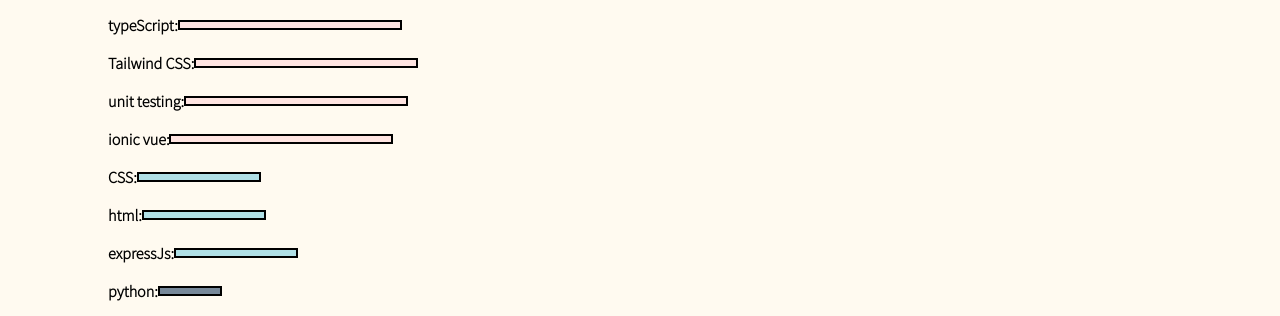
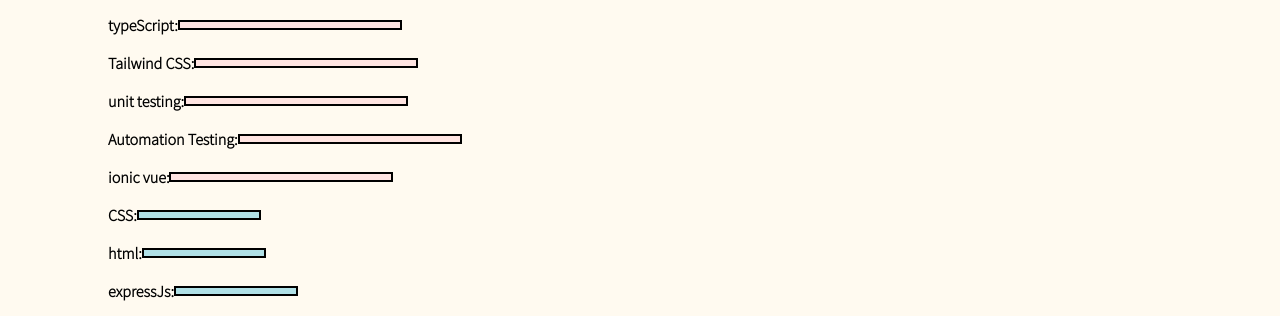
Before and after one commit to areebashraf180/areebashraf180, a plain HTML site: page intro.html in a window 1280 px wide. Shown: the part 473-789 px from the top of the page. Drawn offline with Linux system fonts and the light colour scheme; a web font is replaced by a local one.

Commit message:
added automation testing

```diff
--- a/intro.html
+++ b/intro.html
@@ -81,6 +81,9 @@
                     <div class="skillItem">unit testing: <div class="skill hundred"></div>
                     </div>
                     <br>
+                    <div class="skillItem">Automation Testing: <div class="skill hundred"></div>
+                    </div>
+                    <br>
                     <div class="skillItem">ionic vue: <div class="skill hundred"></div>
                     </div>
                     <br>
```
